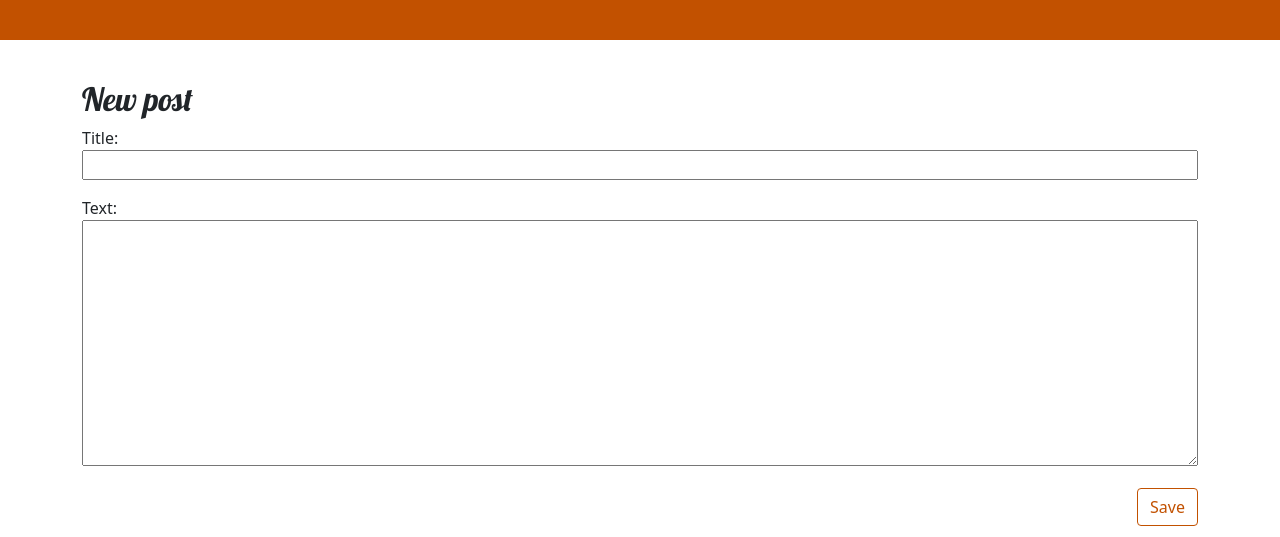
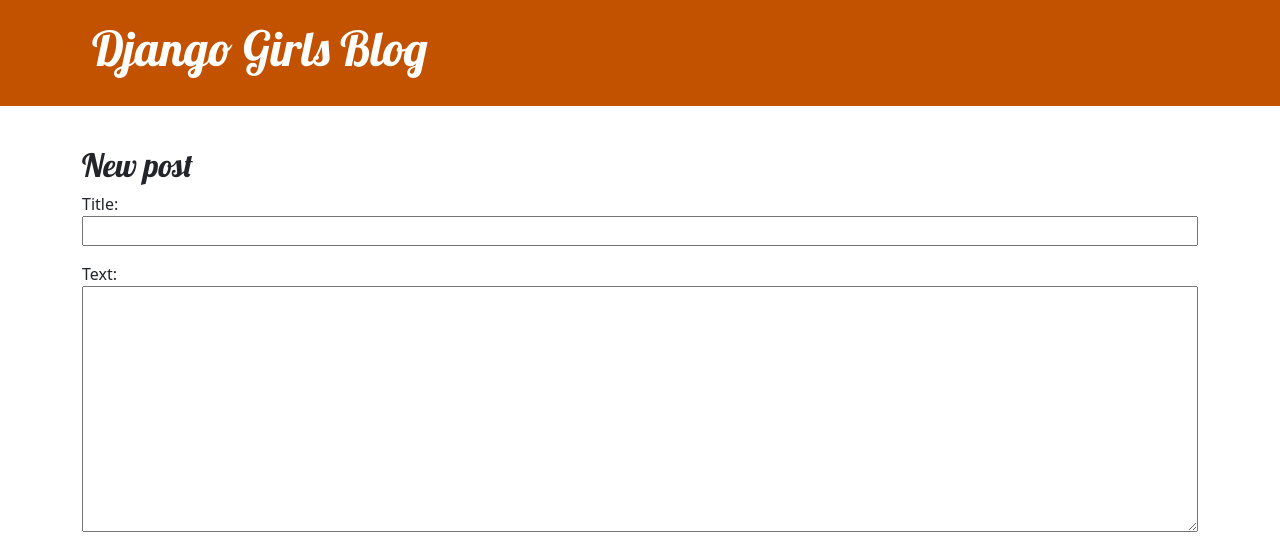
Before and after one commit to jul1anpa/my-first-blog, a Django app: page /post/new/ in a window 1280 px wide. Shown: the top 537 px of the page. Run offline with Django 3.2, Linux system fonts and the light colour scheme.

Commit message:
Updated HTML

```diff
--- a/blog/templates/blog/base.html
+++ b/blog/templates/blog/base.html
@@ -11,6 +11,7 @@
     <body>
         <header class="page-header">
           <div class="container">
+            <h1><a href="/">Django Girls Blog</a></h1>
                 {% if user.is_authenticated %}
                     <a href="{% url 'post_new' %}" class="top-menu">
                         {% include './icons/file-earmark-plus.svg' %}
```
